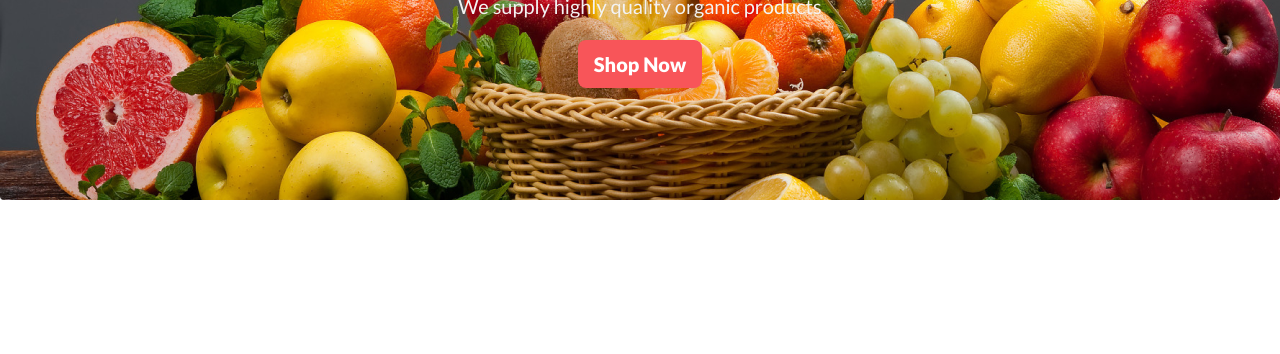
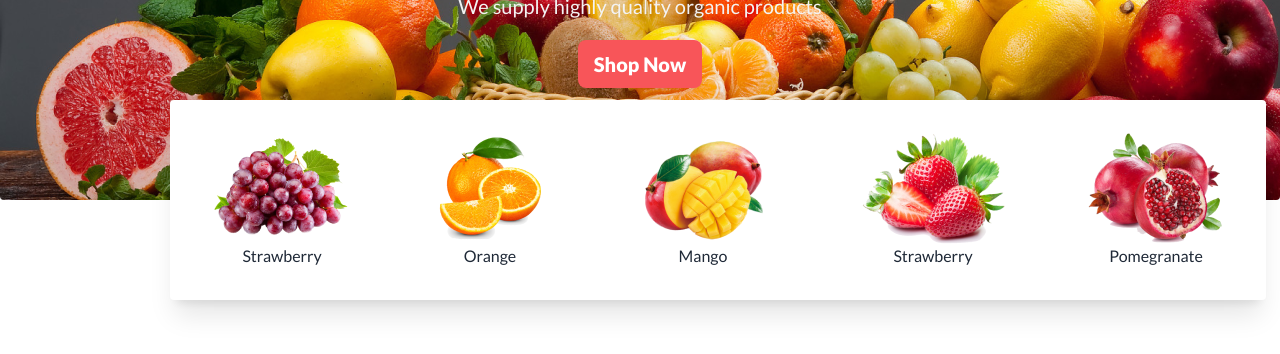
Before and after one commit to mohammadsoheluddin/fruit-burst-with-daisyUI, a plain HTML site: page index.html in a window 1280 px wide. Shown: the part 388-742 px from the top of the page. Drawn offline with nearby package versions, Linux system fonts and the light colour scheme; grey boxes are pictures that could not be loaded.

Commit message:
fruit container added with responsive

```diff
--- a/index.html
+++ b/index.html
@@ -102,7 +102,7 @@
     <!-- Header End At Here -->
 
     <!-- Banner Section Start From Here -->
-    <section class="mt-4">
+    <section class="mt-4 relative">
         <!-- Banner Carousel -->
         <div class="carousel w-full lg:h-[500px] h-auto">
             <!-- Slide-1 Start-->
@@ -161,6 +161,46 @@
             </div>
             <!-- Slide-4 End -->
         </div>
+        <!-- Fruit Container -->
+        <div class="lg:block hidden absolute -mt-[120px] ml-[170px]">
+            <div class="flex justify-around items-center bg-white gap-10 rounded shadow-xl px-5 py-4">
+                <!-- Fruit-1 -->
+                <div class="flex justify-around items-center px-5 py-4">
+                    <div class="flex flex-col justify-center items-center">
+                        <img class="" src="./images/fruit1.png" alt="">
+                        <p class="">Strawberry</p>
+                    </div>
+                </div>
+                <!-- Fruit-2 -->
+                <div class="flex justify-around items-center px-5 py-4">
+                    <div class="flex flex-col justify-center items-center">
+                        <img src="./images/fruit2.png" alt="">
+                        <p>Orange</p>
+                    </div>
+                </div>
+                <!-- Fruit-3 -->
+                <div class="flex justify-around items-center px-5 py-4">
+                    <div class="flex flex-col justify-center items-center">
+                        <img src="./images/fruit3.png" alt="">
+                        <p>Mango</p>
+                    </div>
+                </div>
+                <!-- Fruit-4 -->
+                <div class="flex justify-around items-center px-5 py-4">
+                    <div class="flex flex-col justify-center items-center">
+                        <img src="./images/fruit4.png" alt="">
+                        <p>Strawberry</p>
+                    </div>
+                </div>
+                <!-- Fruit-5 -->
+                <div class="flex justify-around items-center px-5 py-4">
+                    <div class="flex flex-col justify-center items-center">
+                        <img src="./images/fruit5.png" alt="">
+                        <p>Pomegranate</p>
+                    </div>
+                </div>
+            </div>
+        </div>
     </section>
     <!-- Banner Section End At Here -->
 
```
